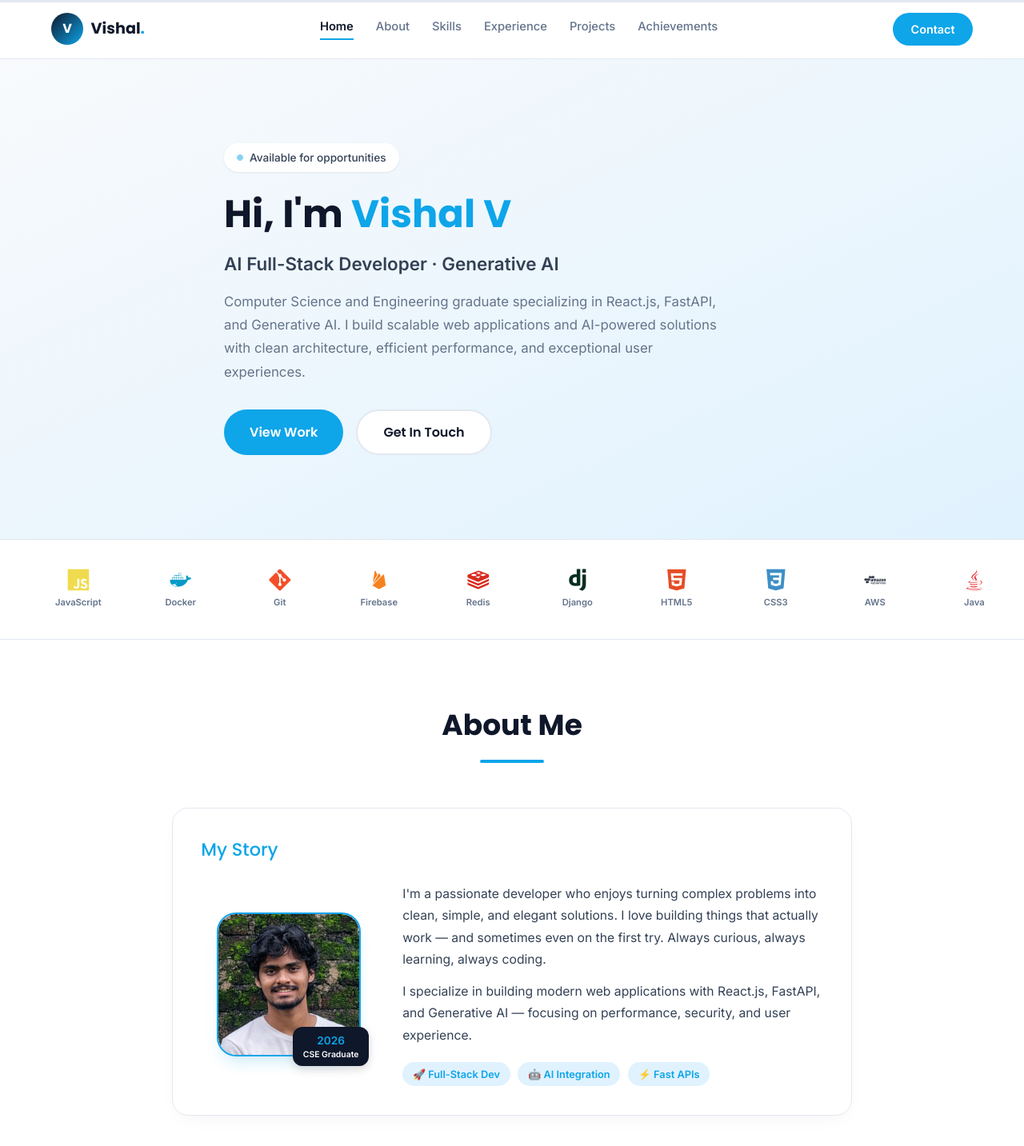
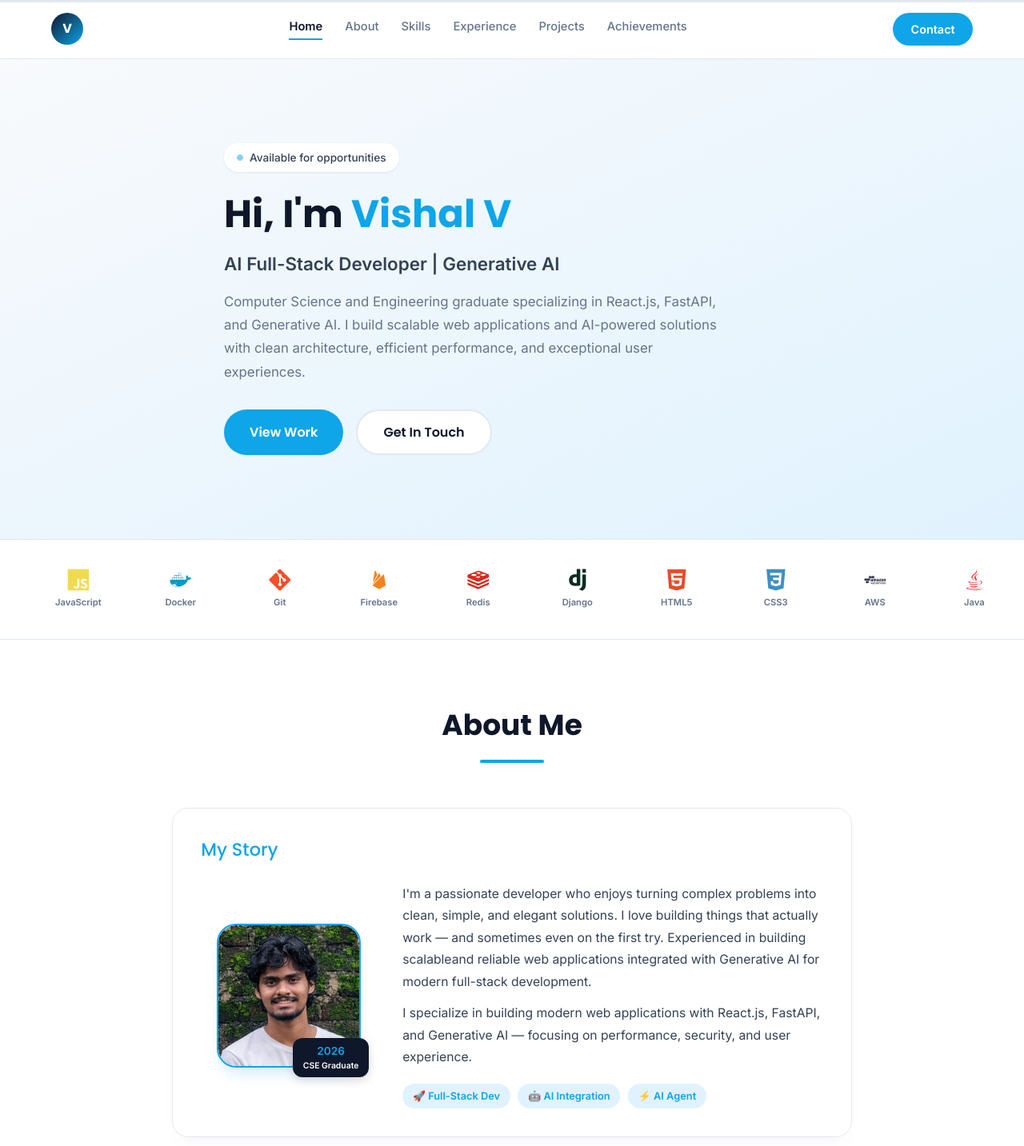
Before and after one commit to Vishal29-git/Vishal_Portfolio, a React (Vite) app: page / in a window 1280 px wide. Shown: the top 1433 px of the page at 80% size. Built offline with nearby package versions, Linux system fonts and the light colour scheme.

Commit message:
New Project Updated

```diff
--- a/src/App.jsx
+++ b/src/App.jsx
@@ -10,17 +10,18 @@ const CREDENTIAL_URLS = {
     djangoWorkshop: 'https://drive.google.com/file/d/1R4LwSO9vrK2YE8g1InM_3LYYAbAlfSLd/view',   // Django REST API Workshop certificate URL
     techFusion: 'https://drive.google.com/file/d/1R6x6dIMdWWfptxEYmvkXhIkjqE8Ecoar/view',       // TechFusion Workshop certificate URL
     webDevWorkshop: 'https://drive.google.com/file/d/1R6nq4_Ub3HM0f2WeoSO2dU3pp23XL0fm/view',   // NIT Trichy Web Development Workshop certificate URL
-    naanMudhalvanRPA:'https://drive.google.com/file/d/1RVrJw9czvwjsVI_n_c0jCLGbOa8xO9Is/view'
+    naanMudhalvanRPA: 'https://drive.google.com/file/d/1RVrJw9czvwjsVI_n_c0jCLGbOa8xO9Is/view'
   },
   projects: {
     bulkfitAI: { github: 'https://github.com/Vishal29-git/BulkFit-AI--Resume_Screener' },
     pdfChatbot: { live: '#', github: 'https://github.com/Vishal29-git/LocalPDFChatbot' },
     aiTranslator: { live: '#', github: 'https://github.com/SanjayChellapandi/translator-web-app' },
-    todoApp: {  github: '' },
+    todoApp: { github: '' },
     productHub: { github: 'https://github.com/Vishal29-git/ProductHub' },
     memoryGame: { live: 'https://memory-card-game-drab-eta.vercel.app/', github: 'https://github.com/Vishal29-git/MemoryCardGame' },
     firebaseAuth: { live: 'https://my-login-app-518df.web.app/', github: 'https://github.com/Vishal29-git/FASTAPI-TODOLIST' },
     gvrGrillWorks: { live: 'https://gvr-grill-8qop.vercel.app/', github: 'https://github.com/Vishal29-git/GVR-Grill' },
+    multiAgentResearch: { live: '#', github: 'https://github.com/Vishal29-git/Multi-Agent-Research-System.git' },
   },
 };
 
@@ -137,6 +138,17 @@ const EXPERIENCE = [
 ];
 
 const PROJECTS = [
+
+  {
+    key: 'multiAgentResearch',
+    title: 'AI Research Lab',
+    subtitle: 'Multi-Agent Research System',
+    category: 'ai',
+    tech: ['React.js', 'FastAPI', 'LangGraph', 'LangChain', 'Ollama', 'FAISS', 'SQLite'],
+    description:
+      'Orchestrates 6 specialized AI agents to research, verify, analyze, and synthesize 30+ sources into comprehensive reports with automated fact-checking, evidence tracking, and citation-backed findings.',
+  },
+
   {
     key: 'bulkfitAI',
     title: 'BulkFit AI',
@@ -205,7 +217,7 @@ const PROJECTS = [
     title: 'GVR Grill Works',
     subtitle: 'Business Portfolio Site',
     category: 'frontend',
-    tech: ['React.js', 'Firebase'],
+    tech: ['React.js', 'Firebase','Google Map Integration'],
     description:
       'Responsive business website with structured navigation, gallery sections, and Google Maps integration to improve customer engagement.',
   },
@@ -443,7 +455,7 @@ export default function Portfolio() {
                 V
               </span>
             </div>
-            <span style={styles.brandName}>Vishal<span style={{ color: '#0EA5E9' }}>.</span></span>
+
           </div>
 
           <div className="desktop-nav" style={styles.navLinks}>
@@ -514,7 +526,7 @@ export default function Portfolio() {
             Hi, I'm <span style={{ color: '#0EA5E9' }}>Vishal V</span>
           </h1>
 
-          <p style={styles.heroRole}>AI Full-Stack Developer · Generative AI</p>
+          <p style={styles.heroRole}>AI Full-Stack Developer | Generative AI</p>
 
           <p style={styles.heroSub}>
             Computer Science and Engineering graduate specializing in React.js, FastAPI, and
@@ -590,7 +602,7 @@ export default function Portfolio() {
                 <p style={styles.paragraph}>
                   I'm a passionate developer who enjoys turning complex problems into clean, simple,
                   and elegant solutions. I love building things that actually work — and sometimes
-                  even on the first try. Always curious, always learning, always coding.
+                  even on the first try. Experienced in building scalableand reliable web applications integrated with Generative AI for modern full-stack development.
                 </p>
                 <p style={styles.paragraph}>
                   I specialize in building modern web applications with React.js, FastAPI, and
@@ -599,7 +611,7 @@ export default function Portfolio() {
                 <div style={styles.highlightsRow}>
                   <div style={styles.highlightChip}>🚀 Full-Stack Dev</div>
                   <div style={styles.highlightChip}>🤖 AI Integration</div>
-                  <div style={styles.highlightChip}>⚡ Fast APIs</div>
+                  <div style={styles.highlightChip}>⚡ AI Agent</div>
                 </div>
               </div>
             </div>
```
